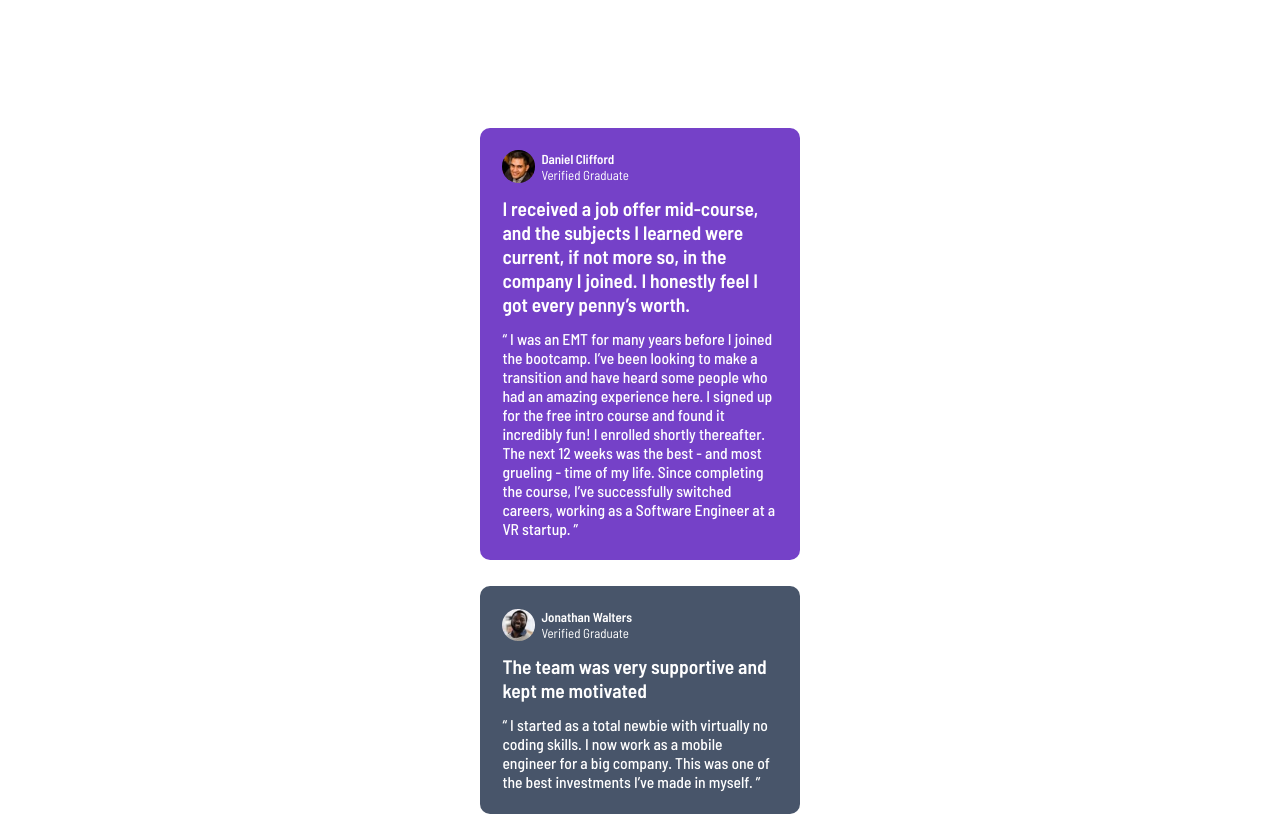
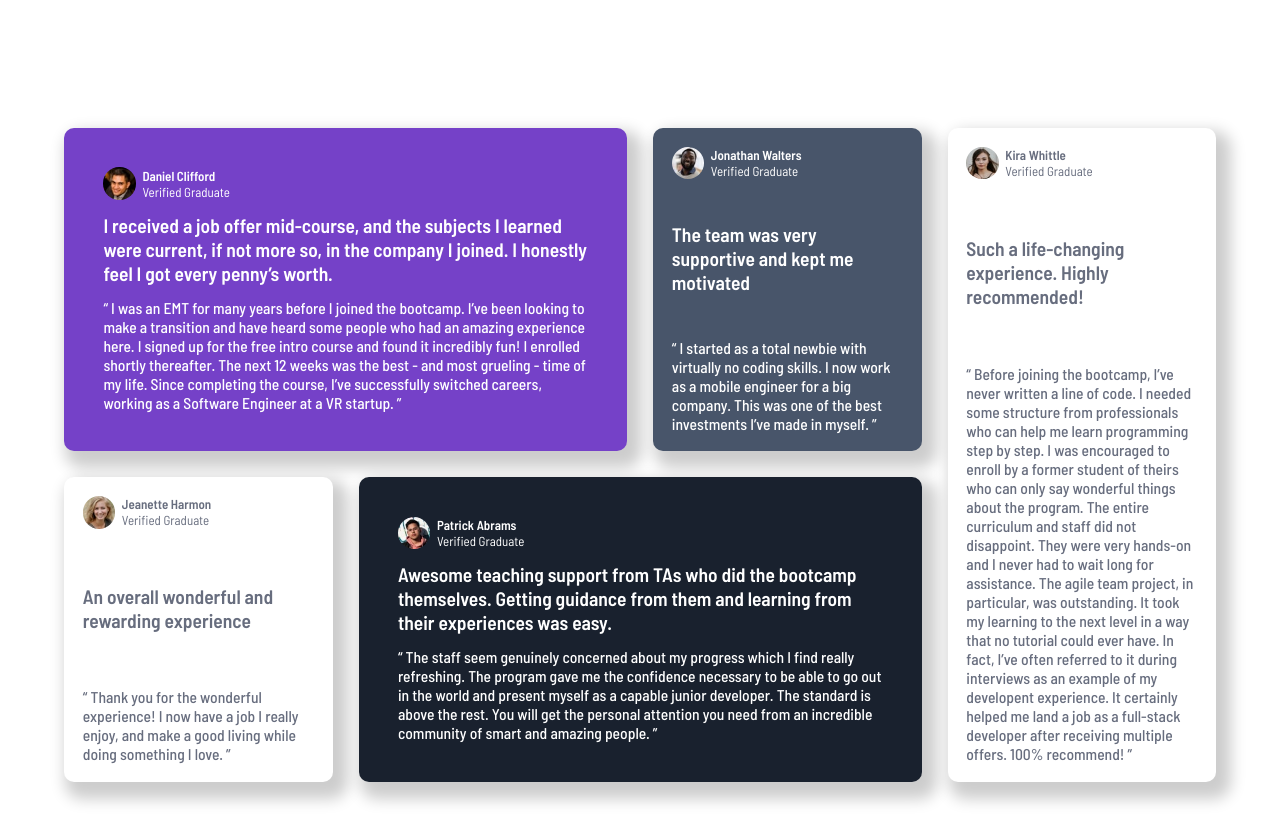
Before and after one commit to matteomurgioni/testimonial-grid-section, a plain HTML site: page index.html in a window 1280 px wide. Shown: the top 817 px of the page. Drawn offline with Linux system fonts and the light colour scheme.

Commit message:
desktop design

```diff
--- a/style.css
+++ b/style.css
@@ -5,6 +5,9 @@
 }
 
 main {
+    margin-left: auto;
+    margin-right: auto;
+    max-width: 90%;
     margin-top: 10%;
     margin-bottom: 10%;
     display: grid;
@@ -16,6 +19,11 @@
     font-family: "Barlow Semi Condensed", sans-serif;
     font-weight: 500;
     font-style: normal;
+
+
+    grid-template-areas:
+    "daniel daniel jonh kira"
+    "jane patrick patrick kira";
 }
 
 .box {
@@ -26,6 +34,8 @@
 
     color: white;
     border-radius: 10px;
+
+    box-shadow: 8px 10px 15px 7px rgba(0, 0, 0, 0.2);
 }
 
 
@@ -98,3 +108,29 @@
     font-weight: 500;
     font-size: 1.2rem;
 }
+
+@media (min-width: 1024px) {
+    main {
+        grid-template-columns: 1fr 1fr 1fr 1fr;
+    }
+
+    #daniel {
+        grid-area: daniel;
+    }
+
+    #jonh {
+        grid-area: jonh;
+    }
+
+    #jane {
+        grid-area: jane;
+    }
+
+    #kira {
+        grid-area: kira;
+    }
+
+    #patrick {
+        grid-area: patrick;
+    }
+}
```
